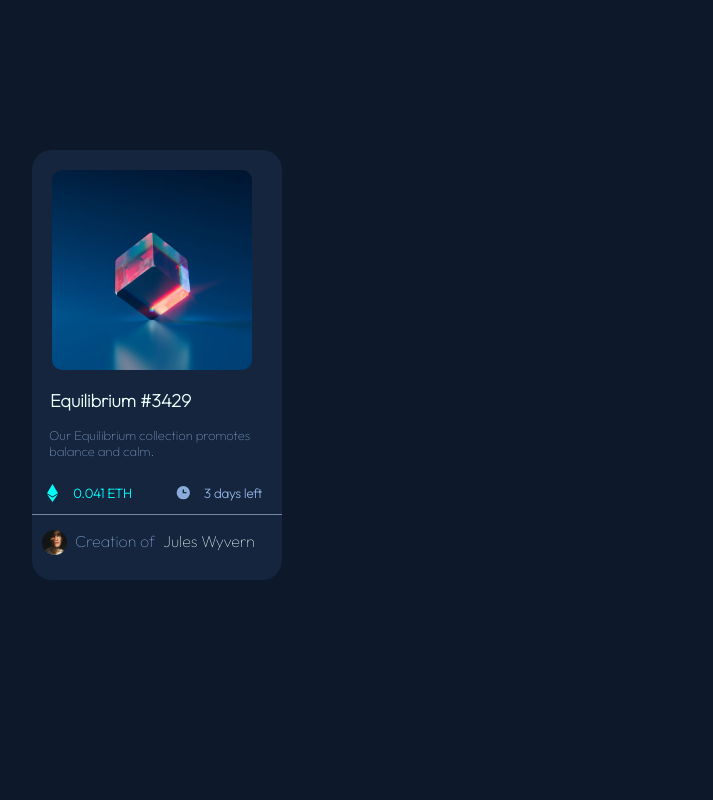
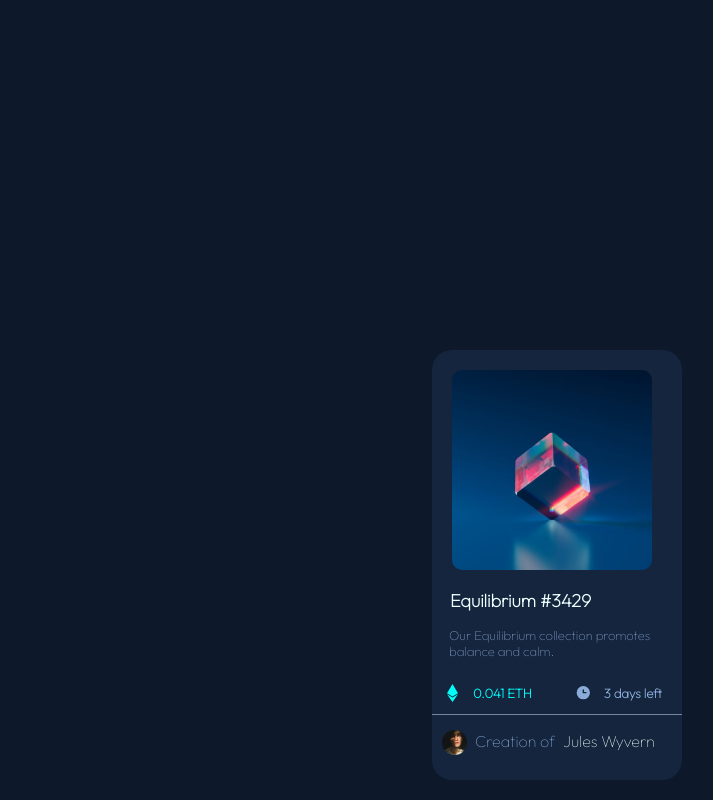
Before and after one commit to al-sabana/cfu_level1, a plain HTML site: page index.html in a window 1280 px wide. Shown: the whole page, without its empty margins (376-1089 px from the left). Drawn offline with Linux system fonts and the light colour scheme.

Commit message:
Update style.css

```diff
--- a/style.css
+++ b/style.css
@@ -7,8 +7,8 @@ body {
   color: azure;
   width: 250px;
   height: 430px;
-  margin-left: 400px;
-  margin-top: 150px;
+  margin-left: 800px;
+  margin-top: 350px;
   margin-bottom: 10px;
   border-radius: 20px;
   font-family: "Outfit", sans-serif;
```
